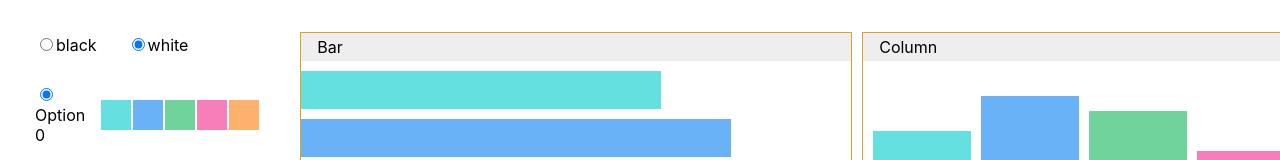
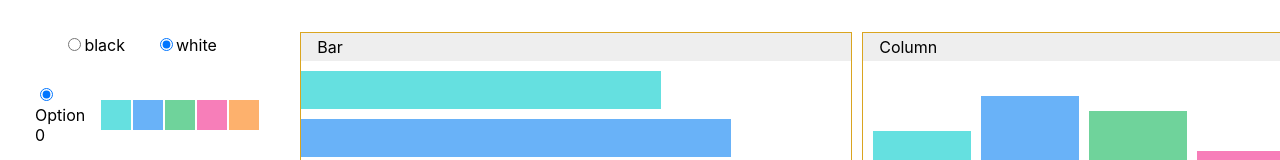
Before and after one commit to PunitLodha/VisualizationColorPalette, a React (Create React App) app: page / in a window 1280 px wide. Shown: the top 160 px of the page. Built offline with nearby package versions, Linux system fonts and the light colour scheme.

Commit message:
fixed postion of dark mode radio button

```diff
--- a/src/components/PaletteSelector.js
+++ b/src/components/PaletteSelector.js
@@ -4,7 +4,7 @@ const PaletteSelector = ({ colors, selected, setSelected, color, setColor }) =>
   const r = (s, e) => Array.from('x'.repeat(e - s), (_, i) => s + i);
   return (
     <form style={{ display: 'flex', flexDirection: 'column', padding: '20px' }}>
-      <form style={{ display: 'flex' }}>
+      <form style={{ display: 'flex', justifyContent: 'center' }}>
         <label style={{ margin: '15px' }}>
           <input
             type="radio"
```
